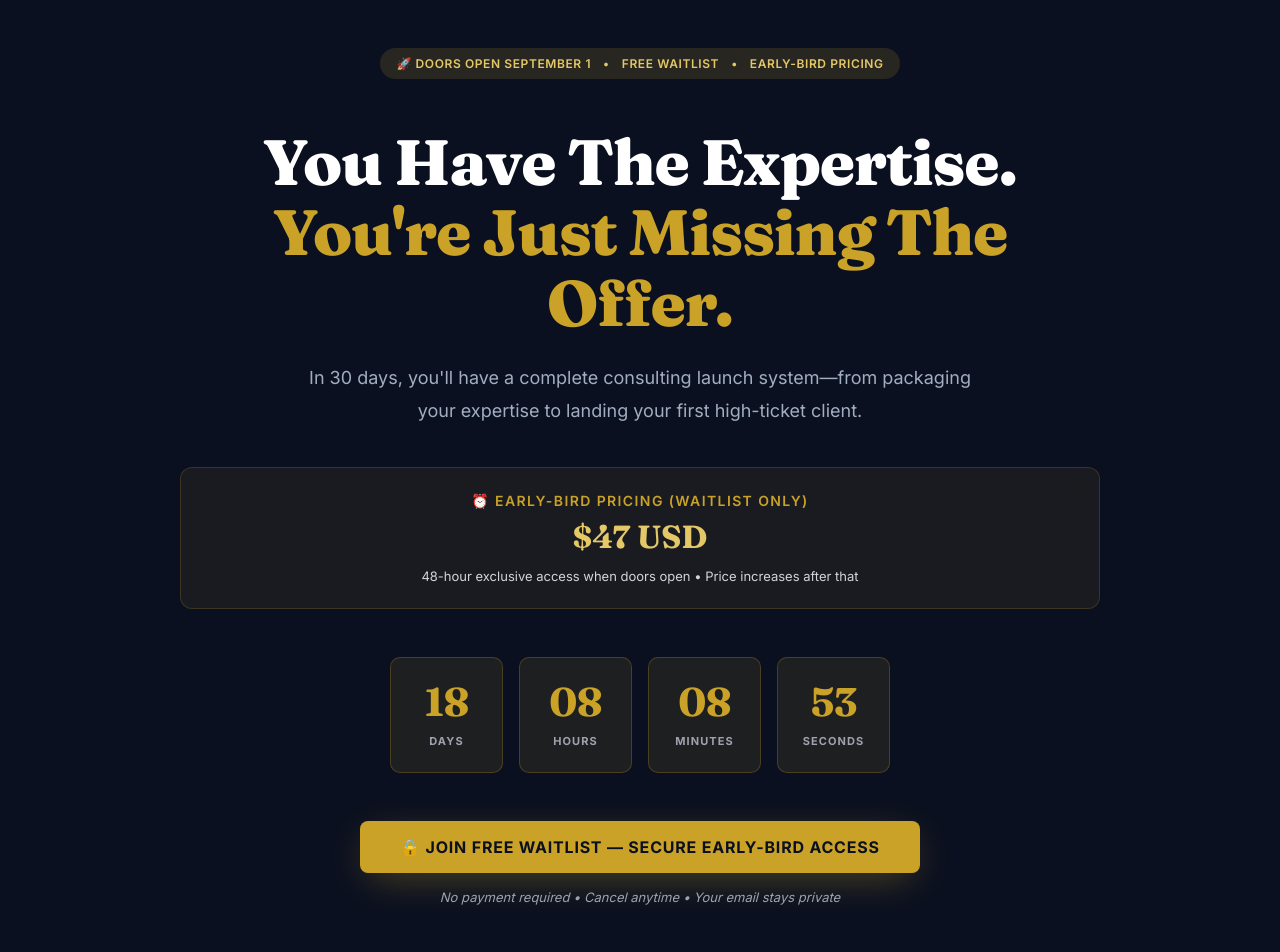
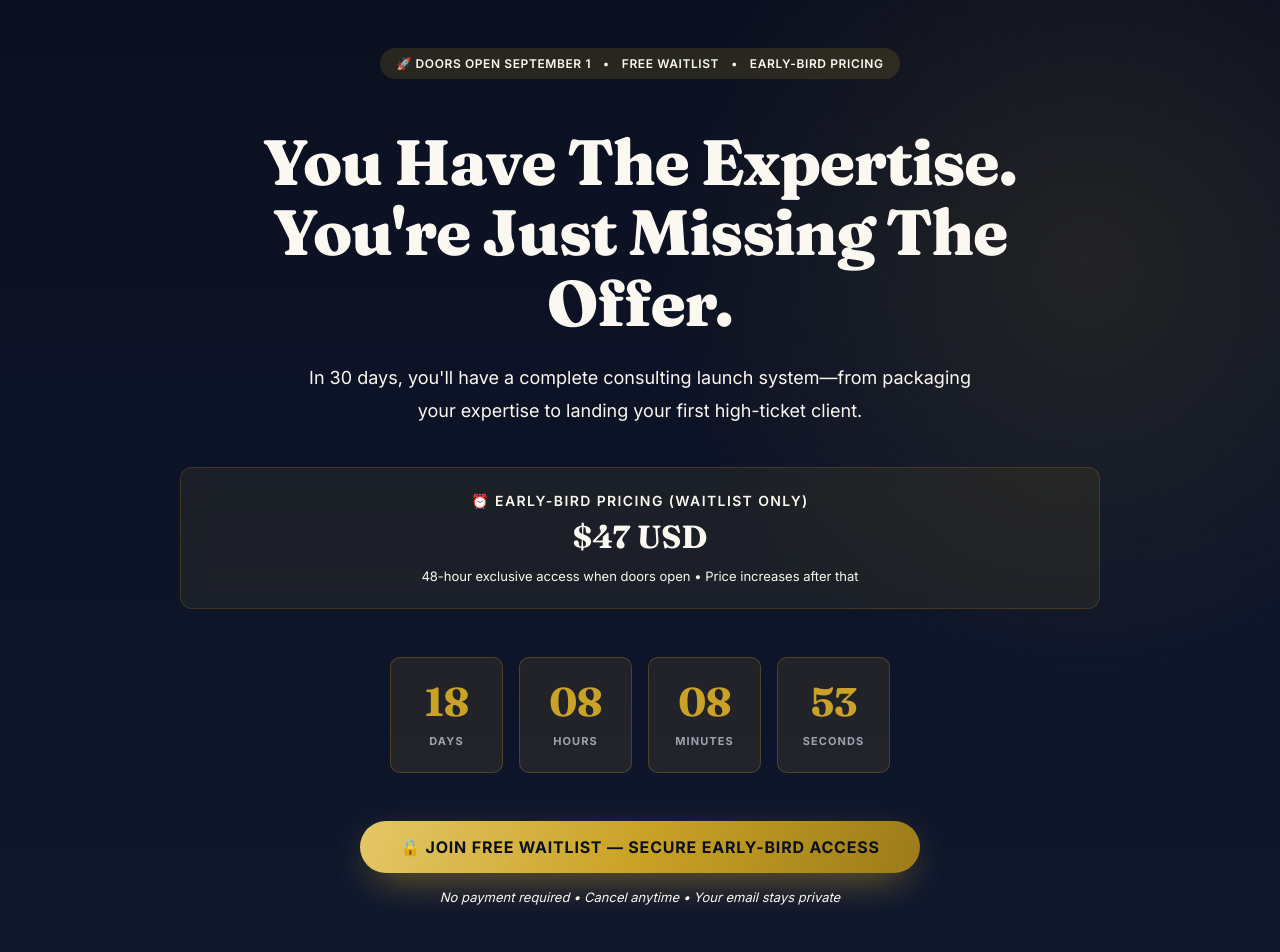
Before and after one commit to enyconsulting-dev/bootcamp-waitlist, a React (Vite) app in the folder frontend/: page / in a window 1280 px wide. Shown: the top 952 px of the page. Built offline with nearby package versions, Linux system fonts and the light colour scheme; no server answers.

Commit message:
UI modif to look free webinar sales

```diff
--- a/frontend/src/styles.css
+++ b/frontend/src/styles.css
@@ -31,8 +31,9 @@ html {
 body {
   margin: 0;
   font-family: "Inter", sans-serif;
-  background: var(--mist);
-  color: var(--ink);
+  background: var(--ink-default);
+  color: var(--cream);
+  -webkit-font-smoothing: antialiased;
 }
 
 * {
@@ -51,15 +52,113 @@ img {
 
 .page-shell {
   width: 100%;
+  overflow: hidden;
+  background: linear-gradient(180deg, var(--ink-default) 0%, var(--ink-800) 50%, var(--ink-default) 100%);
+  position: relative;
+}
+
+.page-shell::before {
+  background-image: linear-gradient(to right, rgba(255, 255, 255, 0.9) 1px, transparent 1px),
+    linear-gradient(to bottom, rgba(255, 255, 255, 0.9) 1px, transparent 1px);
+  background-size: 56px 56px;
+  content: "";
+  inset: 0;
+  opacity: 0.035;
+  pointer-events: none;
+  position: absolute;
+}
+
+.page-shell::after {
+  background: radial-gradient(circle, rgba(201, 162, 39, 0.16), transparent 68%);
+  content: "";
+  height: 38rem;
+  left: -18rem;
+  pointer-events: none;
+  position: absolute;
+  top: -12rem;
+  width: 38rem;
 }
 
 .display-serif {
   font-family: "Playfair Display", serif;
 }
 
+.page-shell h1,
+.page-shell h2,
+.page-shell h3,
+.page-shell h4 {
+  font-family: "Fraunces", Georgia, serif;
+  text-wrap: balance;
+}
+
+.page-shell > section:not(.optin-section) {
+  background: transparent !important;
+  color: var(--cream) !important;
+  position: relative;
+  z-index: 1;
+}
+
+.page-shell > section:not(.optin-section) h1,
+.page-shell > section:not(.optin-section) h2,
+.page-shell > section:not(.optin-section) h3,
+.page-shell > section:not(.optin-section) h4,
+.page-shell > section:not(.optin-section) p,
+.page-shell > section:not(.optin-section) li,
+.page-shell > section:not(.optin-section) span {
+  color: var(--cream) !important;
+}
+
+.page-shell > section:first-child {
+  background: radial-gradient(circle at 85% 20%, rgba(201, 162, 39, 0.12), transparent 28%),
+    linear-gradient(180deg, var(--ink-default), var(--ink-800)) !important;
+}
+
+.page-shell > section:nth-child(2n) {
+  background: linear-gradient(180deg, rgba(17, 26, 51, 0.94), rgba(11, 16, 32, 0.98)) !important;
+}
+
+.page-shell > section:nth-child(3n) {
+  background: linear-gradient(180deg, rgba(11, 16, 32, 0.98), rgba(26, 36, 69, 0.88)) !important;
+}
+
+.page-shell > section:not(.optin-section) a[href="#waitlist-form"] {
+  background: linear-gradient(110deg, var(--gold-light), var(--gold-default), var(--gold-dark)) !important;
+  border-radius: 999px !important;
+  box-shadow: 0 14px 40px -14px rgba(201, 162, 39, 0.8) !important;
+  color: var(--ink-default) !important;
+  transition: transform 0.2s ease, box-shadow 0.2s ease, filter 0.2s ease !important;
+}
+
+.page-shell > section:not(.optin-section) a[href="#waitlist-form"]:hover {
+  box-shadow: 0 18px 48px -12px rgba(201, 162, 39, 0.9) !important;
+  filter: brightness(1.06);
+  transform: translateY(-3px) scale(1.02) !important;
+}
+
+.page-shell .bg-white,
+.page-shell .bg-cream,
+.page-shell .bg-mist {
+  background-color: transparent !important;
+}
+
+.page-shell .bg-white.rounded-lg,
+.page-shell .bg-white.rounded-xl,
+.page-shell .bg-white.rounded-2xl {
+  background: rgba(17, 26, 51, 0.68) !important;
+  border-color: rgba(255, 255, 255, 0.1) !important;
+  box-shadow: var(--shadow) !important;
+}
+
+.page-shell iframe {
+  border: 1px solid rgba(201, 162, 39, 0.28) !important;
+  box-shadow: 0 24px 70px -24px rgba(0, 0, 0, 0.7) !important;
+}
+
 .optin-section {
-  background: linear-gradient(180deg, #FBF8F1 0%, #F5F1E8 100%);
+  background: linear-gradient(180deg, var(--ink-800) 0%, var(--ink-default) 100%);
   padding: 5rem 1.5rem 6rem;
+  position: relative;
+  z-index: 1;
 }
 
 .optin-container {
@@ -68,10 +167,10 @@ img {
 }
 
 .optin-panel {
-  background: rgba(255, 255, 255, 0.95);
-  border: 1px solid rgba(201, 162, 39, 0.15);
-  border-radius: 16px;
-  box-shadow: 0 20px 60px -10px rgba(11, 16, 32, 0.2);
+  background: rgba(17, 26, 51, 0.72);
+  border: 1px solid rgba(255, 255, 255, 0.1);
+  border-radius: 24px;
+  box-shadow: 0 20px 60px -20px rgba(0, 0, 0, 0.55);
   padding: 3rem;
   backdrop-filter: blur(10px);
 }
@@ -82,8 +181,9 @@ img {
   justify-content: center;
   padding: 0.5rem 1rem;
   border-radius: 9999px;
-  background: rgba(201, 162, 39, 0.15);
-  color: #C9A227;
+  background: rgba(201, 162, 39, 0.1);
+  border: 1px solid rgba(201, 162, 39, 0.3);
+  color: var(--gold-light);
   font-size: 0.75rem;
   text-transform: uppercase;
   letter-spacing: 0.12em;
@@ -91,16 +191,16 @@ img {
 }
 
 .optin-countdown {
-  background: rgba(201, 162, 39, 0.08);
-  border: 1px solid rgba(201, 162, 39, 0.2);
-  border-radius: 12px;
-  padding: 1rem;
+  background: transparent;
+  border: 0;
+  border-radius: 0;
+  padding: 0.5rem 0;
   margin: 1.5rem 0;
   text-align: center;
   font-family: "Fraunces", serif;
   font-size: 1.5rem;
   font-weight: 700;
-  color: #0B1020;
+  color: var(--cream);
   letter-spacing: -0.02em;
 }
 
@@ -112,16 +212,21 @@ img {
 
 .countdown-unit {
   display: grid;
-  min-width: 4.5rem;
+  min-width: 4rem;
   gap: 0.15rem;
+  border: 1px solid rgba(201, 162, 39, 0.2);
+  border-radius: 12px;
+  background: rgba(17, 26, 51, 0.7);
+  padding: 0.65rem 0.75rem;
 }
 
 .countdown-value {
+  color: var(--gold-light);
   font-variant-numeric: tabular-nums;
 }
 
 .countdown-label {
-  color: #5b6472;
+  color: rgba(251, 248, 241, 0.5);
   font-family: "Inter", sans-serif;
   font-size: 0.65rem;
   font-weight: 700;
@@ -147,14 +252,14 @@ img {
   font-family: "Fraunces", serif;
   font-size: clamp(1.75rem, 4vw, 2.75rem);
   line-height: 1.15;
-  color: #0B1020;
+  color: var(--cream);
   letter-spacing: -0.02em;
   font-weight: 700;
 }
 
 .optin-copy {
   margin: 0;
-  color: #374151;
+  color: rgba(251, 248, 241, 0.72);
   font-size: 1rem;
   line-height: 1.7;
 }
@@ -184,17 +289,17 @@ img {
   font-size: 0.78rem;
   text-transform: uppercase;
   letter-spacing: 0.08em;
-  color: var(--navy);
+  color: rgba(251, 248, 241, 0.72);
   font-weight: 700;
 }
 
 .field input,
 .field select {
   width: 100%;
-  border: 1px solid rgba(22, 35, 63, 0.12);
+  border: 1px solid rgba(255, 255, 255, 0.15);
   border-radius: 14px;
-  background: #fff;
-  color: var(--ink);
+  background: rgba(11, 16, 32, 0.6);
+  color: var(--cream);
   padding: 15px 16px;
   font-size: 1rem;
   transition: border-color 0.2s ease, box-shadow 0.2s ease;
@@ -207,9 +312,54 @@ img {
   box-shadow: 0 0 0 3px rgba(201, 162, 39, 0.1);
 }
 
+#waitlist-form input,
+#waitlist-form select {
+  background: rgba(11, 16, 32, 0.6) !important;
+  border: 1px solid rgba(255, 255, 255, 0.15) !important;
+  border-radius: 12px !important;
+  color: var(--cream) !important;
+}
+
+#waitlist-form label {
+  color: rgba(251, 248, 241, 0.72) !important;
+}
+
+#waitlist-form input::placeholder {
+  color: rgba(251, 248, 241, 0.4) !important;
+}
+
+#waitlist-form input:focus,
+#waitlist-form select:focus {
+  border-color: var(--gold-default) !important;
+  box-shadow: 0 0 0 3px rgba(201, 162, 39, 0.25) !important;
+  outline: none;
+}
+
+#waitlist-form p {
+  color: rgba(251, 248, 241, 0.5) !important;
+}
+
+#waitlist-form button {
+  background: linear-gradient(110deg, var(--gold-light), var(--gold-default), var(--gold-dark)) !important;
+  border-radius: 999px !important;
+  color: var(--ink-default) !important;
+}
+
+#waitlist-form [role="alert"] {
+  background: rgba(255, 107, 87, 0.1) !important;
+  border: 1px solid rgba(255, 107, 87, 0.28) !important;
+  border-radius: 12px !important;
+  color: #ffd8d1 !important;
+}
+
+#waitlist-form [role="status"] h2,
+#waitlist-form [role="status"] p {
+  color: var(--cream) !important;
+}
+
 .field-hint {
   margin: 0;
-  color: var(--gray);
+  color: rgba(251, 248, 241, 0.5);
   font-size: 0.78rem;
   line-height: 1.5;
 }
@@ -221,9 +371,9 @@ img {
   min-height: 56px;
   width: 100%;
   border: none;
-  border-radius: 8px;
-  background: #C9A227;
-  color: #0B1020;
+  border-radius: 999px;
+  background: linear-gradient(110deg, var(--gold-light), var(--gold-default), var(--gold-dark));
+  color: var(--ink-default);
   font-size: 0.95rem;
   font-weight: 700;
   letter-spacing: 0.05em;
@@ -246,7 +396,7 @@ img {
 
 .form-legal {
   margin: 8px 0 0;
-  color: var(--gray);
+  color: rgba(251, 248, 241, 0.5);
   font-size: 0.72rem;
   line-height: 1.7;
   text-align: center;
@@ -272,8 +422,8 @@ img {
 
 .success-box {
   border-radius: 12px;
-  background: rgba(201, 162, 39, 0.08);
-  color: #0B1020;
+  background: rgba(201, 162, 39, 0.1);
+  color: var(--cream);
   border: 1px solid rgba(201, 162, 39, 0.2);
   padding: 2.5rem;
   text-align: center;
@@ -286,12 +436,12 @@ img {
   font-size: clamp(1.5rem, 3vw, 2rem);
   line-height: 1.2;
   font-weight: 700;
-  color: #0B1020;
+  color: var(--cream);
 }
 
 .success-box p {
   margin: 0;
-  color: #374151;
+  color: rgba(251, 248, 241, 0.72);
   font-size: 0.95rem;
   line-height: 1.7;
 }
@@ -309,4 +459,14 @@ img {
   .optin-title {
     letter-spacing: -0.03em;
   }
+
+  .countdown-timer {
+    gap: 0.4rem;
+  }
+
+  .countdown-unit {
+    min-width: 3.7rem;
+    padding-left: 0.45rem;
+    padding-right: 0.45rem;
+  }
 }
```
Also changed, not shown: 1 other file (tests, documents, lock files or other folders).
